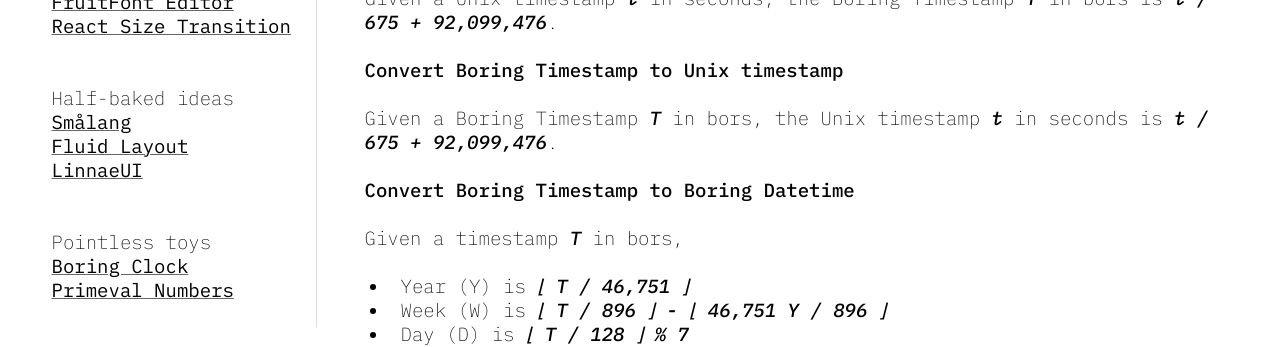
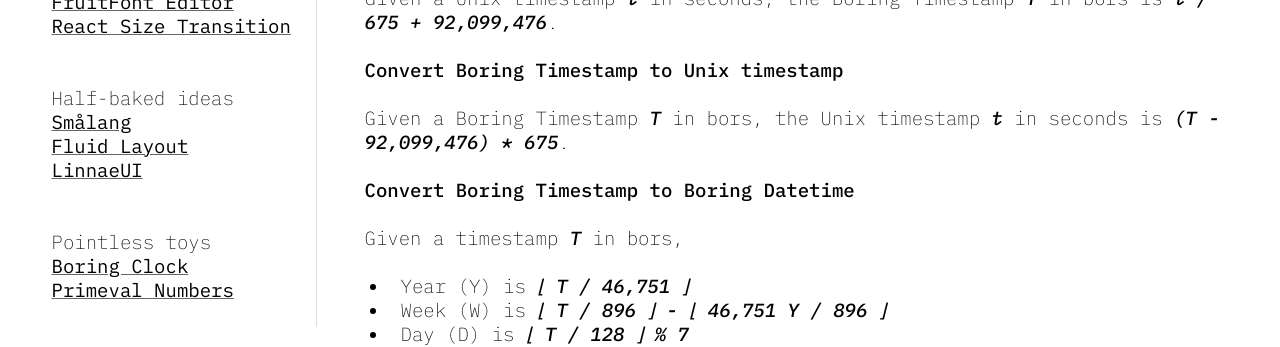
Before and after one commit to aravindet/aravindet.github.io, a Jekyll site: the page built from clock.md, in a window 1280 px wide and 900 px high, scrolled down 2573 px. Shown: the part 153-500 px from the top of the window. Built offline with Jekyll 4.4.1, drawn with Linux system fonts in a browser that asks for light colours.

Commit message:
fix text

```diff
--- a/clock.md
+++ b/clock.md
@@ -69,7 +69,7 @@ Compared to our current Gregorian time system, there are a few key differences i
 Given a Unix timestamp ***t*** in seconds, the Boring Timestamp ***T*** in bors is ***t / 675 + 92,099,476***.
 
 ### Convert Boring Timestamp to Unix timestamp
-Given a Boring Timestamp ***T*** in bors, the Unix timestamp ***t*** in seconds is ***t / 675 + 92,099,476***.
+Given a Boring Timestamp ***T*** in bors, the Unix timestamp ***t*** in seconds is ***(T - 92,099,476) * 675***.
 
 ### Convert Boring Timestamp to Boring Datetime
 
```
